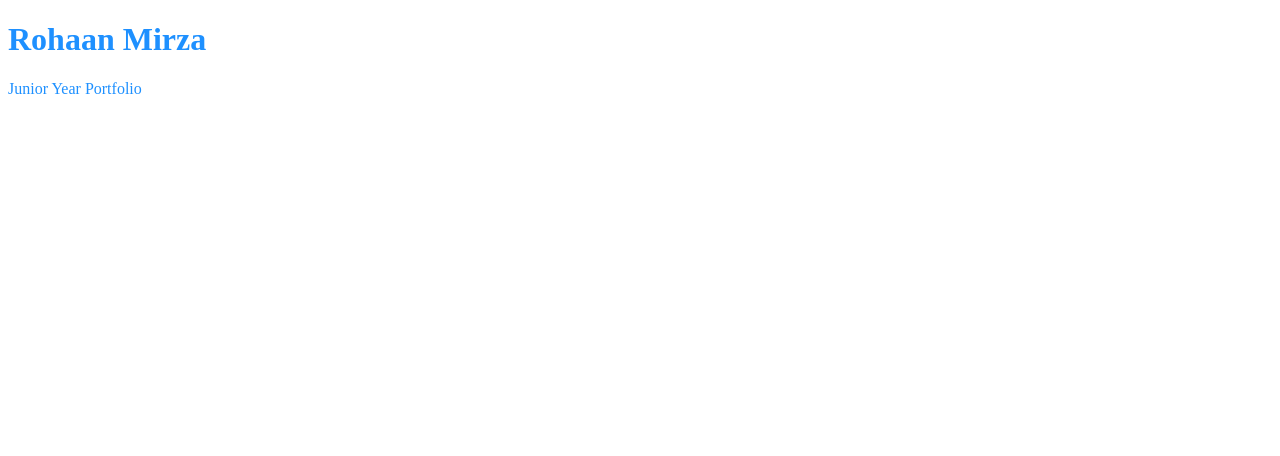
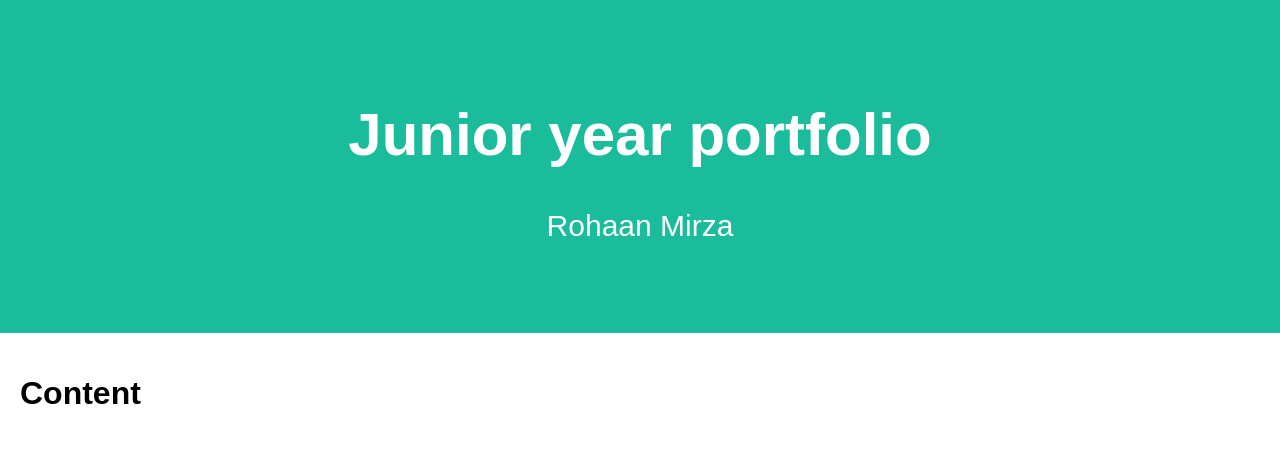
Before and after one commit to rohaan515/juniorportfolio, a plain HTML site: page index.html in a window 1280 px wide. Drawn offline with Linux system fonts and the light colour scheme.

Commit message:
Update index.html

```diff
--- a/index.html
+++ b/index.html
@@ -1,13 +1,37 @@
 <!DOCTYPE html>
-<html>
+<html lang="en">
 <head>
-<title>Junior Year Portfolio</title>
+<title>Rohaan Mirza's Junior Portfolio</title>
+<meta charset="UTF-8">
+<meta name="viewport" content="width=device-width, initial-scale=1">
+<style>
+
+body {
+  font-family: Arial;
+  margin: 0;
+}
+
+.header {
+  padding: 60px;
+  text-align: center;
+  background: #1abc9c;
+  color: white;
+  font-size: 30px;
+}
+
+.content {padding:20px;}
+</style>
 </head>
+<body>
 
-<body>
 <div class="header">
-  <h1 style="color:DodgerBlue;">Rohaan Mirza</h1>
-<p style="color:DodgerBlue;">Junior Year Portfolio</p>
+  <h1>Junior year portfolio</h1>
+  <p>Rohaan Mirza</p>
+</div>
+
+<div class="content">
+  <h1>Content</h1>
+
 </div>
 
 
```
